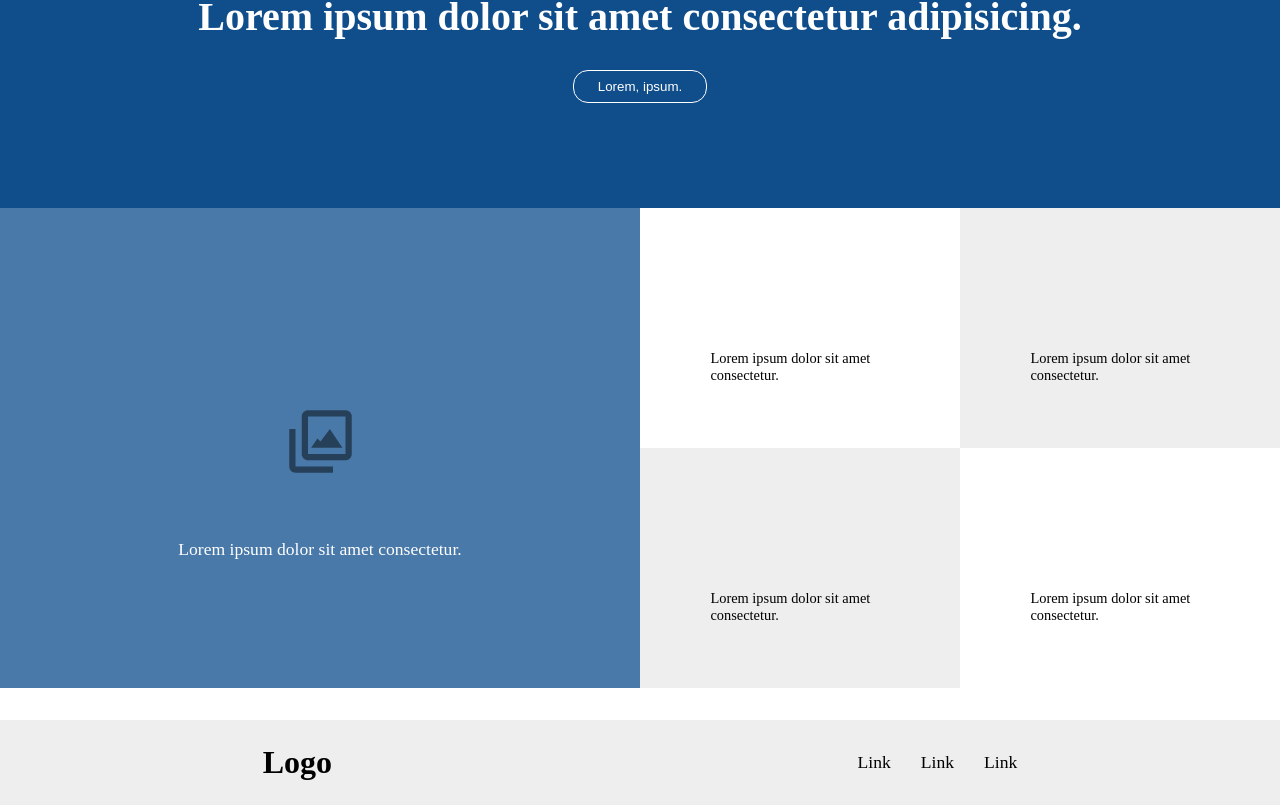
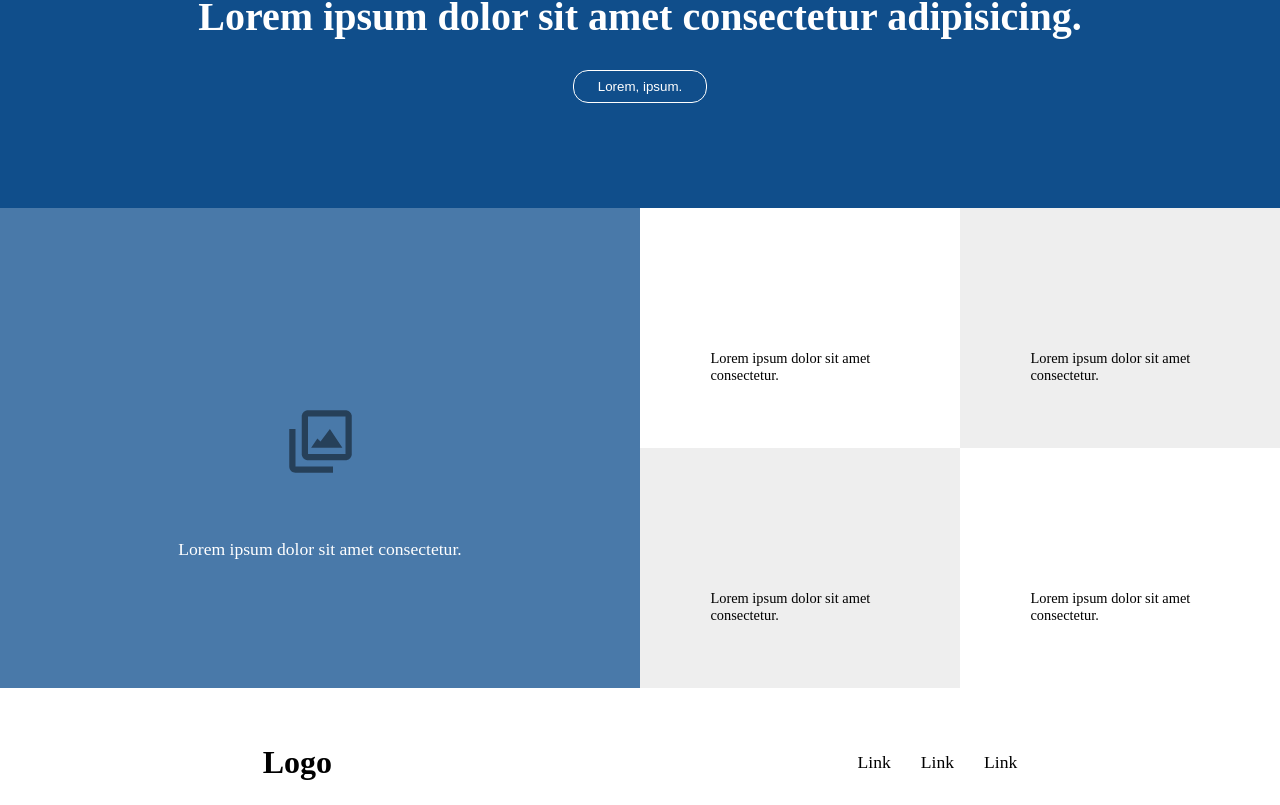
Before and after one commit to Marcos-Segantine/homepage-typescript, a React (Vite) app: page / in a window 1280 px wide. Shown: the part 3052-3857 px from the top of the page. Built offline with nearby package versions, Linux system fonts and the light colour scheme.

Commit message:
Update footer style

```diff
--- a/src/css/footer.css
+++ b/src/css/footer.css
@@ -3,7 +3,6 @@ footer {
     justify-content: space-around;
     align-items: center;
     margin-top: 2rem;
-    background-color: var(--gray);
 }
 
 footer ul {
```
